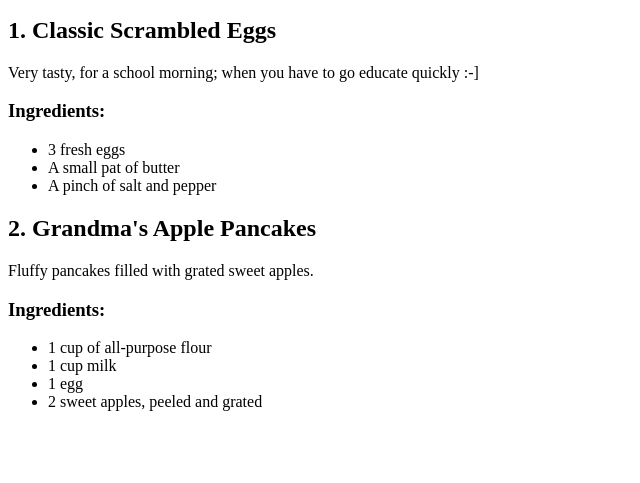
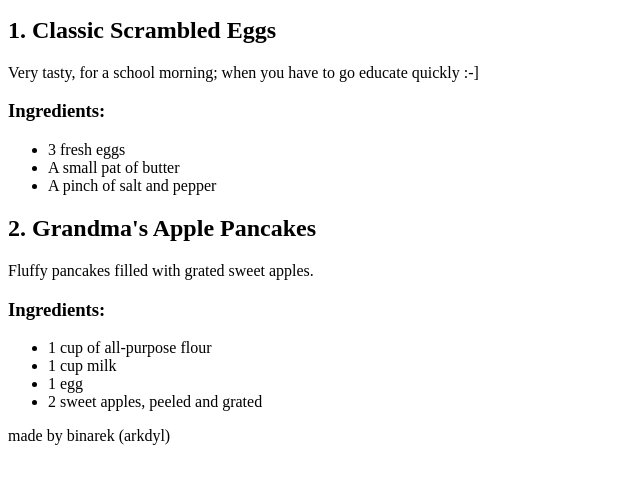
Before and after one commit to arkdyl/family-recipes, a plain HTML site: page index.html in a window 1280 px wide. Shown: the part 101-584 px from the top of the page, without its empty margins (0-640 px from the left). Drawn offline with Linux system fonts and the light colour scheme.

Commit message:
Added footer

```diff
--- a/index.html
+++ b/index.html
@@ -33,6 +33,10 @@
                     <li>2 sweet apples, peeled and grated</li>
                 </ul>
             </section>
+
+            <footer>
+                <p>made by binarek (arkdyl)</p>
+            </footer>
         </main>
     </body>
 </html>
```
